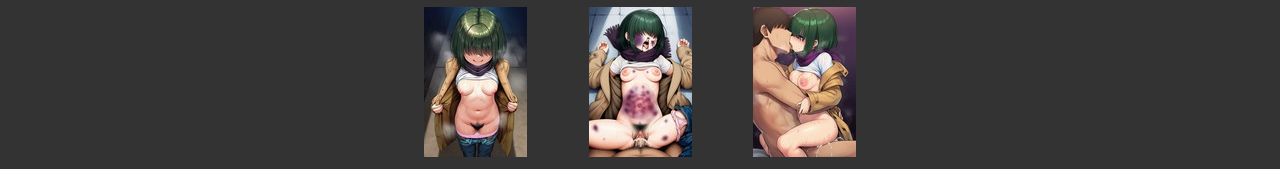
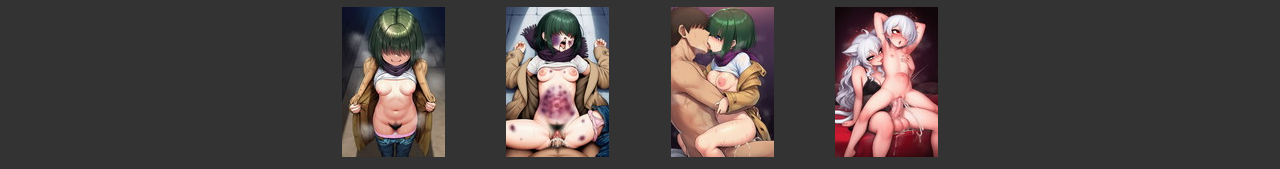
Before and after one commit to GazeGazerGazest/satyrus.net, a plain HTML site: page image/index_female.html in a window 1280 px wide. Shown: the part 1527-1696 px from the top of the page. Drawn offline with Linux system fonts and the light colour scheme.

Commit message:
25110201

```diff
--- a/image/index_female.html
+++ b/image/index_female.html
@@ -197,6 +197,7 @@
 <div class="thumbnail-container"><img class="thumbnail" src="img_female/resize/25071401.jpg" onclick="openModal();currentSlide(64)" alt="生業"></div>
 <div class="thumbnail-container"><img class="thumbnail" src="img_female/resize/25071402.jpg" onclick="openModal();currentSlide(65)" alt="タチの悪い客だった日"></div>
 <div class="thumbnail-container"><img class="thumbnail" src="img_female/resize/25071501.jpg" onclick="openModal();currentSlide(66)" alt="まともな客だった日"></div>
+<div class="thumbnail-container"><img class="thumbnail" src="img_female/resize/25110201.jpg" onclick="openModal();currentSlide(67)" alt="大きすぎ"></div>
 
 
 
```
Also changed, not shown: image/img_female/002.jpg, image/img_female/25110201.jpg (added), image/img_female/old/002.jpg (added), image/img_female/resize/002.jpg, image/img_female/resize/25110201.jpg (added).
